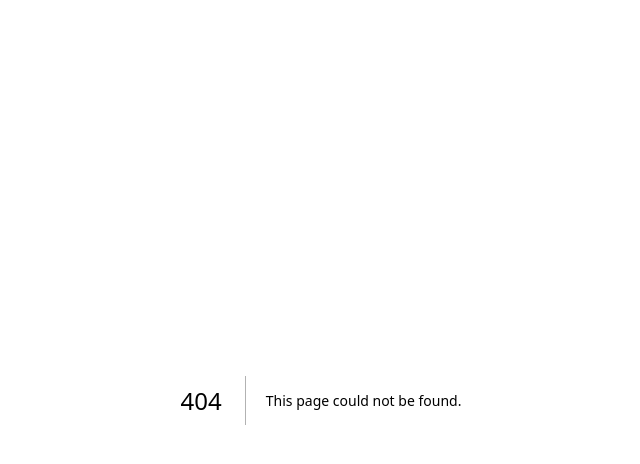
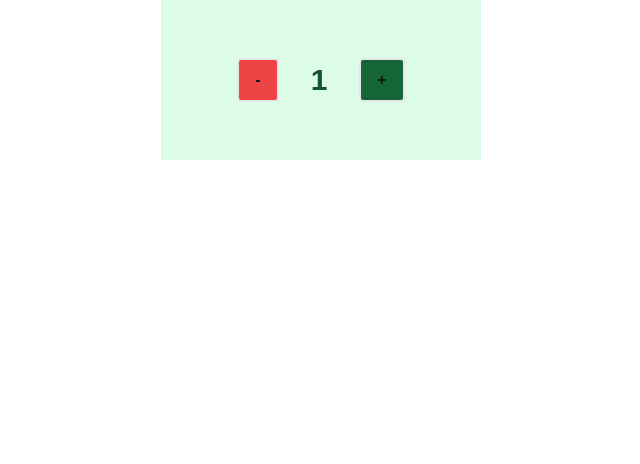
Before and after one commit to markusluisflores/cprg306-assignments, a Next.js app: page /week-4 in a window 1280 px wide. Before the commit this address had no page. Shown: the top 464 px of the page, without its empty margins (319-959 px from the left). Built offline with nearby package versions, Linux system fonts and the light colour scheme.

Commit message:
Week 4 Assignment changes

```diff
--- a/app/page.js
+++ b/app/page.js
@@ -8,6 +8,7 @@ export default function Home() {
         <ul>
           <li><Link href="./week-2" className="underline text-cyan-600 hover:text-cyan-300">Week 2 Assignment</Link></li>
           <li><Link href="./week-3" className="underline text-cyan-600 hover:text-cyan-300">Week 3 Assignment</Link></li>
+          <li><Link href="./week-4" className="underline text-cyan-600 hover:text-cyan-300">Week 4 Assignment</Link></li>
         </ul>
       </div>
     </main>
--- /dev/null
+++ b/app/week-4/new-item.js
@@ -0,0 +1,52 @@
+"use client"
+
+import { useState } from "react";
+
+export default function NewItem() {
+
+    const [quantity, setQuantity] = useState(1);
+
+    const increment = () => {
+        if (quantity < 20) {
+            setQuantity(quantity + 1);
+        }
+    }
+
+    const decrement = () => {
+        if (quantity > 1) {
+            setQuantity(quantity - 1);
+        }
+    }
+
+    let activeButton = "self-center py-2 px-4 border-2 rounded bg-green-800 font-semibold hover:bg-green-700 active:bg-green-500"
+
+    let disabledButton = "self-center py-2 px-4 border-2 rounded bg-red-500 font-semibold hover:cursor-default"
+
+    return (
+        <div className="bg-green-100 w-80 h-40 flex justify-center align-middle">
+            <button
+                onClick={decrement}
+                className={quantity <= 1 ? disabledButton : activeButton}
+            >
+                -
+            </button>
+            <div
+                className="
+                    px-8
+                    self-center
+                    text-green-900
+                    text-3xl
+                    font-bold
+                "
+            >
+                {quantity}
+            </div>
+            <button
+                onClick={increment}
+                className={quantity >= 20 ? disabledButton : activeButton}
+            >
+                +
+            </button>
+        </div >
+    );
+}
--- /dev/null
+++ b/app/week-4/page.js
@@ -0,0 +1,9 @@
+import NewItem from "./new-item";
+
+export default function Page() {
+    return (
+        <main className="flex justify-center">
+            <NewItem />
+        </main>
+    );
+}
```
